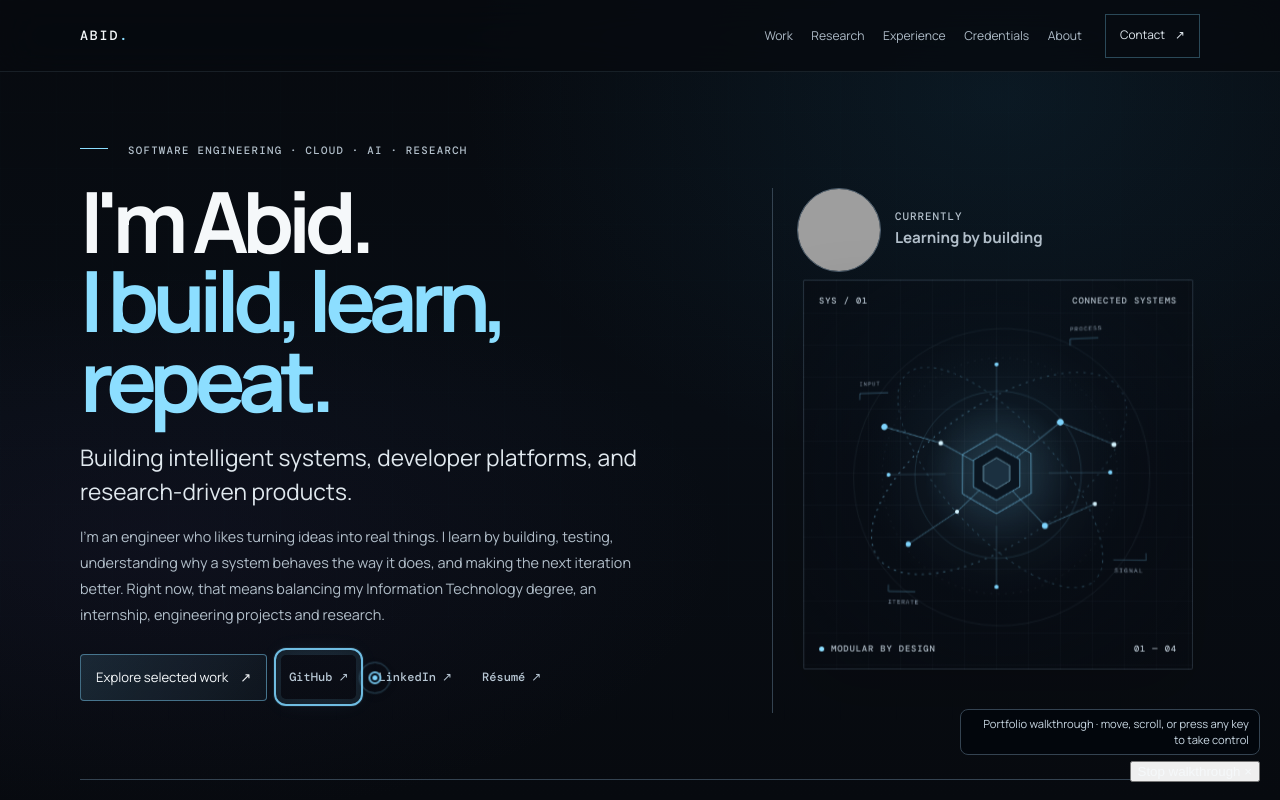
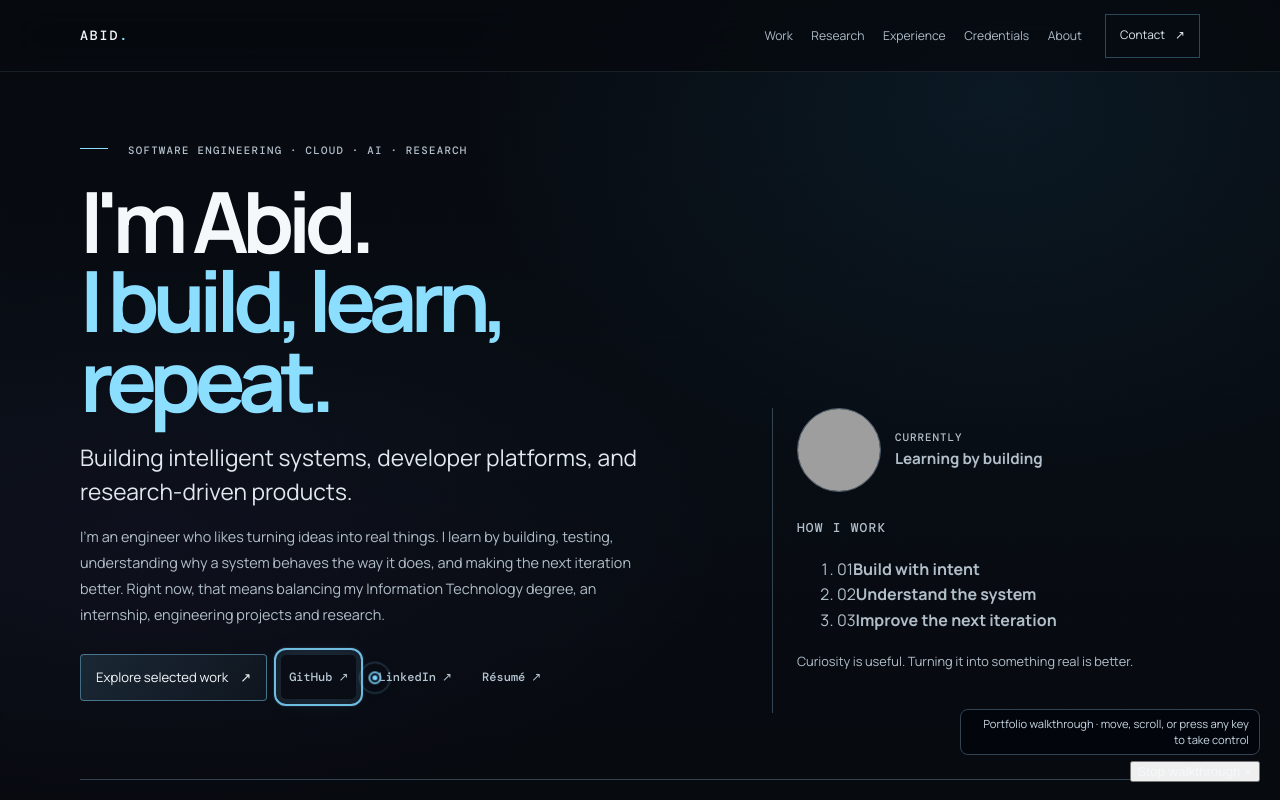
Before and after one commit to InfX2243/portfolio, a React (Vite) app: page / in a window 1280 px wide. Shown: the top 800 px of the page. Built offline with nearby package versions, Linux system fonts and the light colour scheme; grey boxes are pictures that could not be loaded.

Commit message:
Replace atom-style hero art with editorial engineering principles

```diff
--- a/src/pages/HomePage.jsx
+++ b/src/pages/HomePage.jsx
@@ -1,6 +1,5 @@
 import { PortfolioLayout } from "../components/layout/PortfolioLayout";
 import { withBasePath } from "../app/basePath";
-import { HeroSystemVisual } from "../components/HeroSystemVisual";
 import { profile, projects, research, experience, domains, leadership, certifications } from "../data/portfolio";
 
 export function HomePage() {
@@ -36,7 +35,15 @@ export function HomePage() {
               <figcaption><span>Currently</span><strong>Learning by building</strong></figcaption>
             </figure>
           )}
-          <HeroSystemVisual />
+          <div className="home-focus-note" aria-label="How I approach engineering">
+            <p className="mono-label">HOW I WORK</p>
+            <ol>
+              <li><span>01</span><strong>Build with intent</strong></li>
+              <li><span>02</span><strong>Understand the system</strong></li>
+              <li><span>03</span><strong>Improve the next iteration</strong></li>
+            </ol>
+            <p className="home-focus-caption">Curiosity is useful. Turning it into something real is better.</p>
+          </div>
         </div>
         <div className="home-hero-bottom">
           <p className="home-principle">“Never stop learning, because life never stops teaching.”</p>
```
